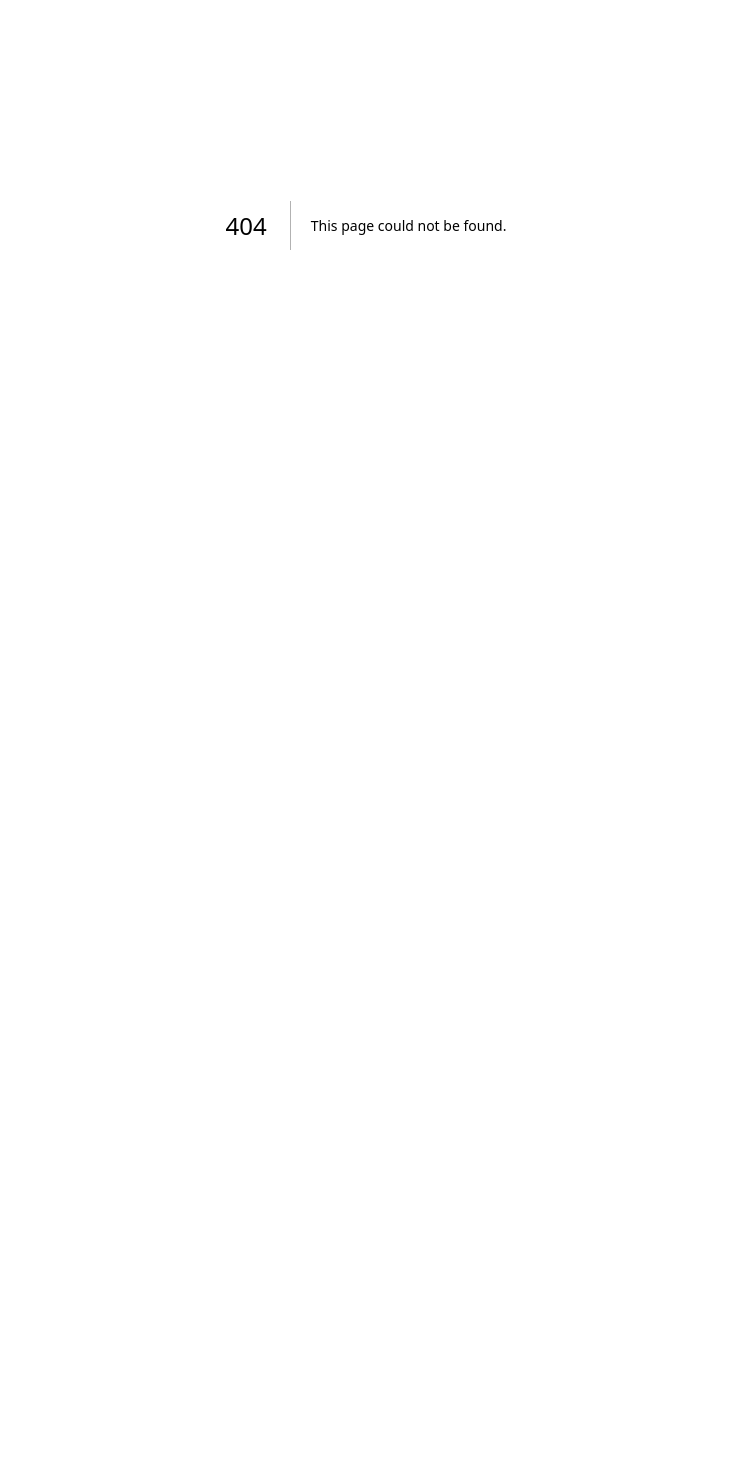
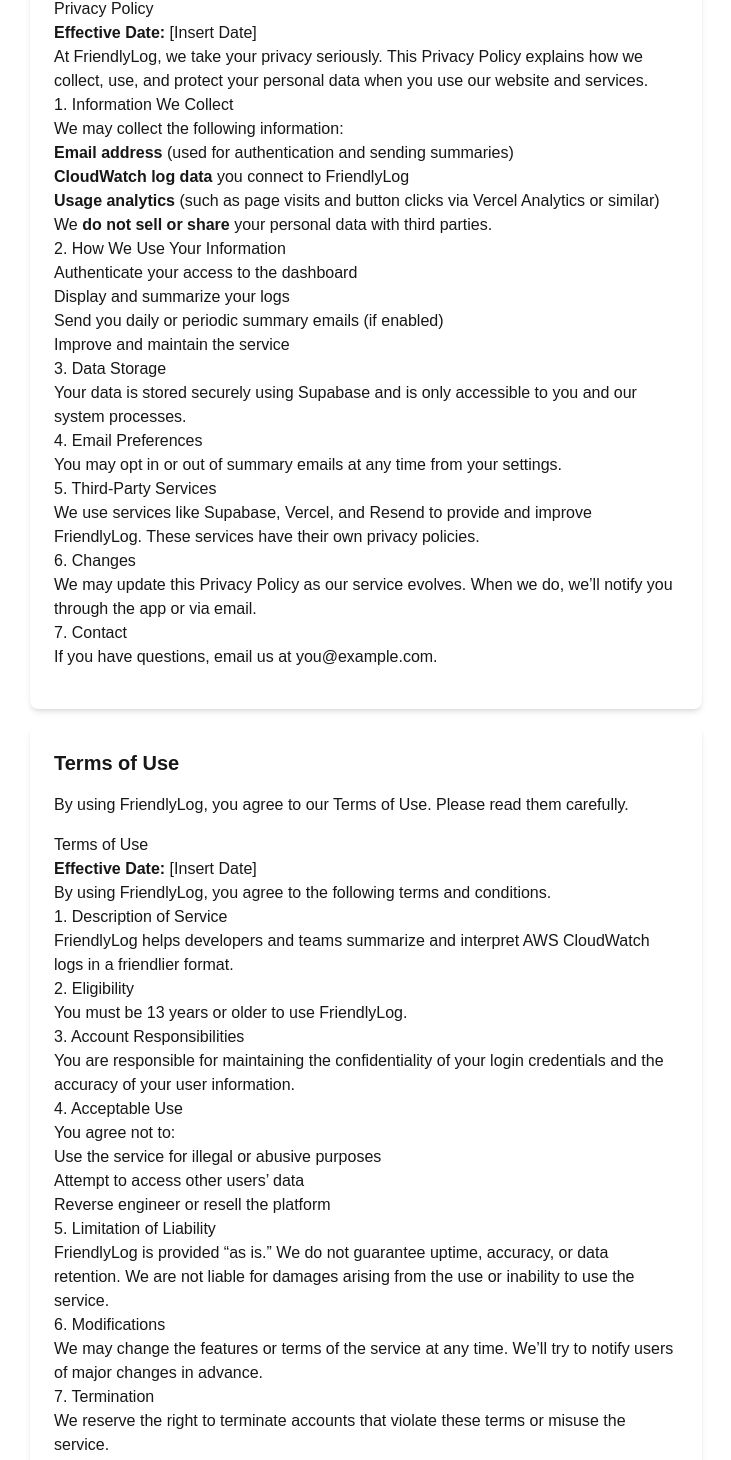
Before and after one commit to PersonofNote/friendlyLog, a Next.js app: page /terms in a window 1280 px wide. Before the commit this address had no page. Shown: the part 175-1635 px from the top of the page, without its empty margins (274-1005 px from the left). Before the commit the page ends 800 px from the top, so only its background shows below. Built offline with nearby package versions, Linux system fonts and the light colour scheme.

Commit message:
Updates to layout, stub terms pages, testing cron

```diff
--- a/app/dashboard/components/LogViewer.tsx
+++ b/app/dashboard/components/LogViewer.tsx
@@ -39,7 +39,12 @@
   }, [invocations, sortOrder]);
 
 
-  return loading ?  (<span className="loading loading-ring loading-xs"></span>)   : (
+  return loading ?  ( <div className="flex w-full flex-col gap-4">
+    <div className="skeleton h-32 w-full"></div>
+    <div className="skeleton h-4 w-full"></div>
+    <div className="skeleton h-4 w-full"></div>
+    <div className="skeleton h-4 w-full"></div>
+</div>)   : (
     <div>
         {filter.length !== 0 && <div className="flex items-center gap-2 py-2">
           <Funnel className="w-4 h-4" aria-label="Filter" />|
--- a/app/dashboard/components/Sidebar.tsx
+++ b/app/dashboard/components/Sidebar.tsx
@@ -1,7 +1,7 @@
 "use client";
 import { useState, useEffect } from "react";
 import { redirect } from "next/navigation";
-import { Settings, ChevronDown } from "lucide-react";
+import { Settings, ChevronDown, ChevronLeft, Menu } from "lucide-react";
 import { User } from "@supabase/supabase-js";
 import { createClient } from "@/utils/supabase/client";
 
@@ -34,6 +34,7 @@
     }
 
     useEffect(() => {
+        // TODO: Move to api route
         const updateSummarySetting = async () => {
             const supabase = createClient();
             const { data, error: settingsFetchError } = await supabase
@@ -77,30 +78,27 @@
         setLoading(false);
         },[user]);
 
-        useEffect(()    => {
-            console.log("UESR FOUND:", user)
-}, [user]);
-
 return (
     <>
-        <button onClick={() => setSidebarOpen(!sidebarOpen)} data-drawer-target="settings-menu" data-drawer-toggle="settings-menu" aria-controls="settings-menu" type="button" className="inline-flex items-center p-2 mt-2 ms-3 text-sm text-gray-500 rounded-lg sm:hidden hover:bg-gray-100 focus:outline-none focus:ring-2 focus:ring-gray-200 dark:text-gray-400 dark:hover:bg-gray-700 dark:focus:ring-gray-600">
+        <button onClick={() => setSidebarOpen(!sidebarOpen)} data-drawer-target="settings-menu" data-drawer-toggle="settings-menu" aria-controls="settings-menu" type="button" className="btn btn-ghost btn-square p-2 mt-2 ms-3 text-sm text-base-500 rounded-lg md:hidden hover:bg-base-100 focus:outline-none focus:ring-2">
         <span className="sr-only">Open sidebar</span>
-        <svg className="w-6 h-6" aria-hidden="true" fill="currentColor" viewBox="0 0 20 20" xmlns="http://www.w3.org/2000/svg">
-        <path clipRule="evenodd" fillRule="evenodd" d="M2 4.75A.75.75 0 012.75 4h14.5a.75.75 0 010 1.5H2.75A.75.75 0 012 4.75zm0 10.5a.75.75 0 01.75-.75h7.5a.75.75 0 010 1.5h-7.5a.75.75 0 01-.75-.75zM2 10a.75.75 0 01.75-.75h14.5a.75.75 0 010 1.5H2.75A.75.75 0 012 10z"></path>
-        </svg>
+            <Menu className="w-6 h-6" aria-hidden="true" fill="currentColor" viewBox="0 0 20 20" xmlns="http://www.w3.org/2000/svg"/>
         </button>
 
-        <aside id="settings-menu" className={`fixed top-0 left-0 z-40 w-64 h-screen transition-transform -translate-x-full sm:translate-x-0 lg:static lg:translate-x-0`} aria-label="Settings Menu">
+        <aside id="settings-menu" className={`fixed top-0 left-0 z-40 w-64 h-screen transition-transform ${sidebarOpen ? 'translate-x-0' : '-translate-x-full'} lg:static lg:translate-x-0`} aria-label="Settings Menu">
             <div className="h-full px-3 py-4 overflow-y-auto bg-base-100">
                 {loading ?(
                     <div className="flex w-full flex-col gap-4">
-                    <div className="skeleton h-32 w-full"></div>
-                    <div className="skeleton h-4 w-full"></div>
-                    <div className="skeleton h-4 w-full"></div>
-                    <div className="skeleton h-4 w-full"></div>
-                                  </div>):(
-                <ul className="space-y-2 font-medium">
-                    <li>
+                        <div className="skeleton h-32 w-full"></div>
+                        <div className="skeleton h-4 w-full"></div>
+                        <div className="skeleton h-4 w-full"></div>
+                        <div className="skeleton h-4 w-full"></div>
+                    </div>):(
+                <ul className="space-y-2 font-medium flex flex-col">
+                    <button onClick={() => setSidebarOpen(false)} data-drawer-target="settings-menu" data-drawer-toggle="settings-menu" aria-controls="settings-menu" type="button" className="flex items-center self-end p-2 pt-0 ms-3 text-sm text-base-500 rounded-lg md:hidden hover:bg-base-100 focus:outline-none focus:ring-2 focus:ring-gray-200">
+                        <ChevronLeft className="w-6 h-6" aria-hidden="true" viewBox="0 0 20 20" xmlns="http://www.w3.org/2000/svg"/> <span>Close</span>
+                     </button>
+                    <li className="border-base-200 border-t">
                         <button onClick={() => setSettingsOpen(!settingsOpen)} type="button" className="flex items-center w-full p-2 mb-2 text-base text-content transition duration-75 rounded-lg group hover:bg-gray-100 dark:text-white dark:hover:bg-gray-700" aria-controls="user-settings" data-collapse-toggle="user-settings">
                             <Settings />
                             <span className="flex-1 ms-3 text-left rtl:text-right whitespace-nowrap">Settings</span>
@@ -121,12 +119,12 @@
                             <li>
                                 <div className="indicator flex flex-row no-wrap">
                                     <span className="badge badge-accent indicator-item text-xs"> Coming soon </span>
-                                    <div className="text-small text-content"> Configure Log Groups</div>
+                                    <div className="text-small text-content opacity-50"> Configure Log Groups</div>
                                 </div>
                             </li>
                         </ul>
                     </li>
-                    <li className="mt-4 border-t border-gray-200 dark:border-gray-700">
+                    <li className="mt-4 border-t border-base-200">
                         <a href="#" onClick={handleSignout} className="flex items-center p-2 text-gray-900 rounded-lg dark:text-white hover:bg-gray-100 dark:hover:bg-gray-700 group">
                         <svg className="shrink-0 w-5 h-5 text-gray-500 transition duration-75 dark:text-gray-400 group-hover:text-gray-900 dark:group-hover:text-white" aria-hidden="true" xmlns="http://www.w3.org/2000/svg" fill="none" viewBox="0 0 18 16">
                             <path stroke="currentColor" strokeLinecap="round" strokeLinejoin="round" strokeWidth="2" d="M1 8h11m0 0L8 4m4 4-4 4m4-11h3a2 2 0 0 1 2 2v10a2 2 0 0 1-2 2h-3"/>
@@ -135,8 +133,7 @@
                         </a>
                     </li>
                 </ul>
-                                  )
-                                }
+            )}
             </div>
         </aside>
     </>
--- a/app/dashboard/page.tsx
+++ b/app/dashboard/page.tsx
@@ -72,11 +72,6 @@
     checkUser();
   }, []);
 
-  useEffect(() => {
-    console.log("USER")
-    console.log(user)
-}, [user]);
-
   // #endregion
 
   // #region Constants
@@ -85,13 +80,17 @@
 
   return (
    <div style={{ minHeight: '100vh' }} className="flex flex-col lg:flex-row">
-        {user && <Sidebar user={user} /> }
+      {user && (
+        <>
+          <Sidebar user={user} />
           <main className="p-4 grow">
           <div className="lg:p-4 lg:border-2 lg:border-gray-200 lg:border-dashed rounded-lg dark:border-gray-700 max-w-4xl mx-auto">
               <Logs groups={logs} loading={loading} selectedRange={selectedRange} setSelectedRange={setSelectedRange} />
               {error && <p className="text-error">{error}</p>}
           </div>
           </main>
+        </>
+      )}
     </div>
   )
 }
--- a/app/error/page.tsx
+++ b/app/error/page.tsx
@@ -2,8 +2,25 @@
 export default function ErrorPage() {
   return (
     <div className="grid grid-rows-[20px_1fr_20px] items-center justify-items-center min-h-screen p-8 pb-20 gap-16 sm:p-20 font-[family-name:var(--font-geist-sans)]">
-      <main className="flex flex-col gap-[32px] row-start-2 items-center sm:items-start">
-        Error
+      <main className="flex flex-col gap-[32px] row-start-2 items-center sm:items-start text-base-200 color-base-200">
+        <svg height="200px" width="200px" version="1.1" id="Capa_1" xmlns="http://www.w3.org/2000/svg" xmlnsXlink="http://www.w3.org/1999/xlink" viewBox="0 0 489.112 489.112">
+          <g id="SVGRepo_bgCarrier" stroke-width="0"></g><g id="SVGRepo_tracerCarrier" stroke-linecap="round" stroke-linejoin="round"></g>
+          <g id="SVGRepo_iconCarrier">
+            <g>
+              <g className="fill-error">
+                <path d="M300.774,335.049l-19.353,19.354l-34.874-34.873c-3.905-3.905-10.237-3.905-14.142,0c-3.905,3.905-3.905,10.237,0,14.142 l41.944,41.944c1.953,1.953,4.512,2.929,7.071,2.929s5.119-0.976,7.071-2.929l26.424-26.424c3.905-3.905,3.905-10.237,0-14.143 C311.011,331.144,304.679,331.144,300.774,335.049z"></path>
+                <path d="M217.048,282.782c-1.25-5.38-6.625-8.729-12.004-7.477c-5.379,1.25-8.727,6.625-7.477,12.004 c2.282,9.822,7.273,18.798,14.433,25.958c1.953,1.952,4.512,2.929,7.071,2.929s5.119-0.977,7.071-2.929 c3.905-3.905,3.905-10.237,0-14.143C221.629,294.611,218.484,288.959,217.048,282.782z"></path>
+                <path d="M281.421,230.816c-21.099-14.895-50.552-12.908-69.42,5.961c-2.852,2.853-5.382,6.016-7.519,9.4 c-2.948,4.67-1.552,10.846,3.118,13.794c4.669,2.947,10.845,1.552,13.794-3.118c1.347-2.133,2.945-4.13,4.75-5.936 c13.291-13.29,34.916-13.29,48.207,0c3.905,3.905,10.237,3.904,14.142,0c13.29-13.291,34.915-13.292,48.206,0 c13.291,13.291,13.291,34.916,0,48.206l-15.545,15.545c-3.905,3.905-3.905,10.237,0,14.143c1.953,1.953,4.512,2.929,7.071,2.929 s5.119-0.976,7.071-2.929l15.545-15.545c21.088-21.089,21.088-55.402,0-76.491C331.972,217.908,302.517,215.922,281.421,230.816z"></path>
+              </g>
+              <g className='fill-error-content'>
+                <path d="M281.421,0c-70.836,0-126.324,31.405-126.324,71.497c0,0.008,0,0.015,0,0.023v99.782l-20.145-20.144 c-8.382-8.382-22.02-8.383-30.402,0l-16.896,16.896c-8.382,8.382-8.382,22.021,0,30.403l67.443,67.443v151.717 c0,40.091,55.488,71.497,126.324,71.497s126.324-31.405,126.324-71.497V71.497C407.745,31.405,352.257,0,281.421,0z M203.841,36.853C224.398,25.985,251.949,20,281.421,20c29.471,0,57.023,5.985,77.58,16.853 c18.267,9.658,28.744,22.285,28.744,34.645s-10.477,24.987-28.744,34.644c-20.557,10.868-48.108,16.853-77.58,16.853 s-57.023-5.985-77.58-16.853c-18.267-9.657-28.744-22.285-28.744-34.644S185.574,46.51,203.841,36.853z M359.001,452.26 c-20.557,10.868-48.108,16.853-77.58,16.853c-29.472,0-57.023-5.985-77.58-16.853c-18.267-9.657-28.744-22.285-28.744-34.644 V261.756c0-2.652-1.054-5.196-2.929-7.071l-70.372-70.373c-0.583-0.584-0.583-1.534,0-2.118l16.896-16.896 c0.584-0.583,1.535-0.583,2.119,0l34.287,34.286v13.685c0,5.523,4.477,10,10,10s10-4.477,10-10V110.617 c22.289,19.624,61.188,32.377,106.324,32.377c45.136,0,84.035-12.753,106.324-32.377v306.999 C387.745,429.975,377.268,442.603,359.001,452.26z"></path>
+                <path d="M193.895,87.234c4.759,4.324,11.275,8.503,18.845,12.085c13.181,6.238,35.796,13.674,68.681,13.674 c32.884,0,55.499-7.436,68.681-13.674c7.569-3.582,14.086-7.761,18.845-12.085c5.838-5.304,8.798-10.599,8.798-15.738 s-2.96-10.434-8.798-15.738c-4.759-4.324-11.275-8.503-18.845-12.085C336.92,37.436,314.305,30,281.421,30 c-32.884,0-55.5,7.436-68.681,13.674c-7.57,3.582-14.086,7.761-18.845,12.085c-5.838,5.304-8.798,10.599-8.798,15.738 S188.057,81.93,193.895,87.234z M281.421,50c44.218,0,68.707,14.729,75.166,21.497c-6.458,6.767-30.948,21.497-75.166,21.497 c-44.218,0-68.708-14.73-75.166-21.497C212.713,64.729,237.203,50,281.421,50z"></path>
+                <path d="M328.754,71.497c0-5.523-4.477-10-10-10h-74.667c-5.523,0-10,4.477-10,10s4.477,10,10,10h74.667 C324.277,81.497,328.754,77.02,328.754,71.497z">
+                </path>
+              </g>
+            </g>
+          </g>
+        </svg>
 
       </main>
     </div>
--- a/app/layout.tsx
+++ b/app/layout.tsx
@@ -1,4 +1,5 @@
 import type { Metadata } from "next";
+import Link from 'next/link';
 import { Geist, Geist_Mono } from "next/font/google";
 import { Analytics } from "@vercel/analytics/next"
 import "./globals.css";
@@ -34,6 +35,10 @@
         className={`${geistSans.variable} ${geistMono.variable} antialiased`}
       >
         {children}
+        <footer className="p-2 text-xs">
+          Copyright 2025 <Link href="/terms">Privacy Policy</Link> <Link href="/terms">Terms </Link>
+          <div>Questions? Concerns? Cool stories? Email us! </div>
+        </footer>
         <Analytics/>
       </body>
     </html>
--- /dev/null
+++ b/app/terms/page.tsx
@@ -0,0 +1,98 @@
+
+
+export default function TermsPage() {
+    return (
+        <div className="flex flex-col items-center justify-center min-h-screen p-4">
+        <h1 className="text-2xl font-bold mb-4">Terms of Use</h1>
+        <p className="mb-4">
+            By using FriendlyLog, you agree to our Terms of Use and Privacy Policy.
+        </p>
+        <div className="w-full max-w-2xl bg-base-100 shadow-md rounded-lg p-6">
+            <h2 className="text-xl font-semibold mb-4">Privacy Policy</h2>
+            <div>
+  <h1>Privacy Policy</h1>
+  <p><strong>Effective Date:</strong> [Insert Date]</p>
+
+  <p>At FriendlyLog, we take your privacy seriously. This Privacy Policy explains how we collect, use, and protect your personal data when you use our website and services.</p>
+
+  <h2>1. Information We Collect</h2>
+  <p>We may collect the following information:</p>
+  <ul>
+    <li><strong>Email address</strong> (used for authentication and sending summaries)</li>
+    <li><strong>CloudWatch log data</strong> you connect to FriendlyLog</li>
+    <li><strong>Usage analytics</strong> (such as page visits and button clicks via Vercel Analytics or similar)</li>
+  </ul>
+  <p>We <strong>do not sell or share</strong> your personal data with third parties.</p>
+
+  <h2>2. How We Use Your Information</h2>
+  <ul>
+    <li>Authenticate your access to the dashboard</li>
+    <li>Display and summarize your logs</li>
+    <li>Send you daily or periodic summary emails (if enabled)</li>
+    <li>Improve and maintain the service</li>
+  </ul>
+
+  <h2>3. Data Storage</h2>
+  <p>Your data is stored securely using <a href="https://supabase.com/" target="_blank" rel="noopener noreferrer">Supabase</a> and is only accessible to you and our system processes.</p>
+
+  <h2>4. Email Preferences</h2>
+  <p>You may opt in or out of summary emails at any time from your settings.</p>
+
+  <h2>5. Third-Party Services</h2>
+  <p>We use services like Supabase, Vercel, and Resend to provide and improve FriendlyLog. These services have their own privacy policies.</p>
+
+  <h2>6. Changes</h2>
+  <p>We may update this Privacy Policy as our service evolves. When we do, we’ll notify you through the app or via email.</p>
+
+  <h2>7. Contact</h2>
+  <p>If you have questions, email us at <a href="mailto:you@example.com">you@example.com</a>.</p>
+</div>
+
+            <p className="mb-4">
+            </p>
+        </div>
+        <div className="w-full max-w-2xl bg-base-100 shadow-md rounded-lg p-6 mt-4">
+            <h2 className="text-xl font-semibold mb-4">Terms of Use</h2>
+            <p className="mb-4">
+            By using FriendlyLog, you agree to our Terms of Use. Please read them carefully.
+            </p>
+            <div>
+  <h1>Terms of Use</h1>
+  <p><strong>Effective Date:</strong> [Insert Date]</p>
+
+  <p>By using FriendlyLog, you agree to the following terms and conditions.</p>
+
+  <h2>1. Description of Service</h2>
+  <p>FriendlyLog helps developers and teams summarize and interpret AWS CloudWatch logs in a friendlier format.</p>
+
+  <h2>2. Eligibility</h2>
+  <p>You must be 13 years or older to use FriendlyLog.</p>
+
+  <h2>3. Account Responsibilities</h2>
+  <p>You are responsible for maintaining the confidentiality of your login credentials and the accuracy of your user information.</p>
+
+  <h2>4. Acceptable Use</h2>
+  <p>You agree not to:</p>
+  <ul>
+    <li>Use the service for illegal or abusive purposes</li>
+    <li>Attempt to access other users’ data</li>
+    <li>Reverse engineer or resell the platform</li>
+  </ul>
+
+  <h2>5. Limitation of Liability</h2>
+  <p>FriendlyLog is provided “as is.” We do not guarantee uptime, accuracy, or data retention. We are not liable for damages arising from the use or inability to use the service.</p>
+
+  <h2>6. Modifications</h2>
+  <p>We may change the features or terms of the service at any time. We’ll try to notify users of major changes in advance.</p>
+
+  <h2>7. Termination</h2>
+  <p>We reserve the right to terminate accounts that violate these terms or misuse the service.</p>
+
+  <h2>8. Contact</h2>
+  <p>Questions? Email us at <a href="mailto:you@example.com">you@example.com</a>.</p>
+</div>
+
+        </div>
+        </div>
+    );
+}
```
Also changed, not shown: vercel.json. Lines whose indentation alone changed are shown as unchanged.
